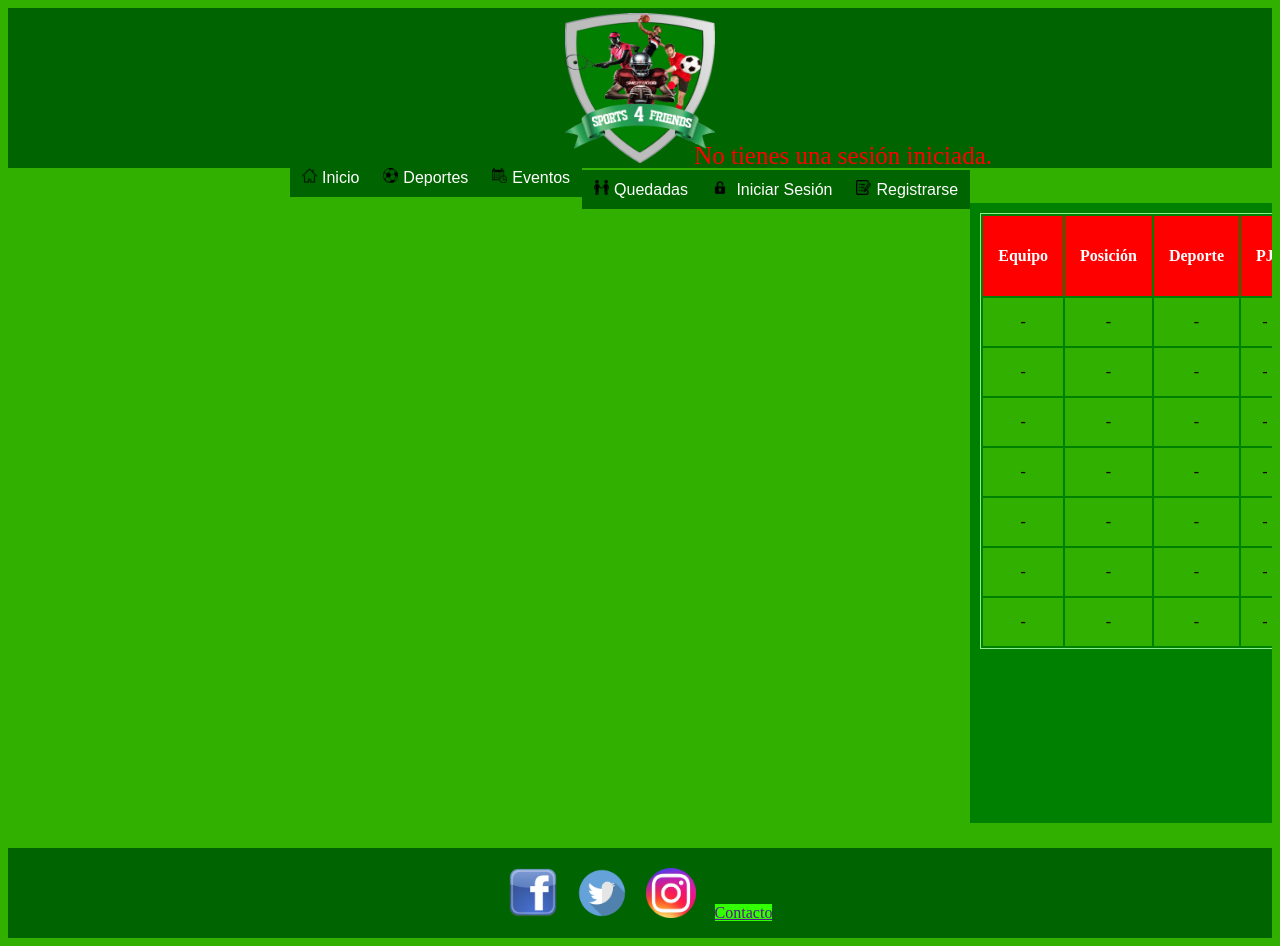
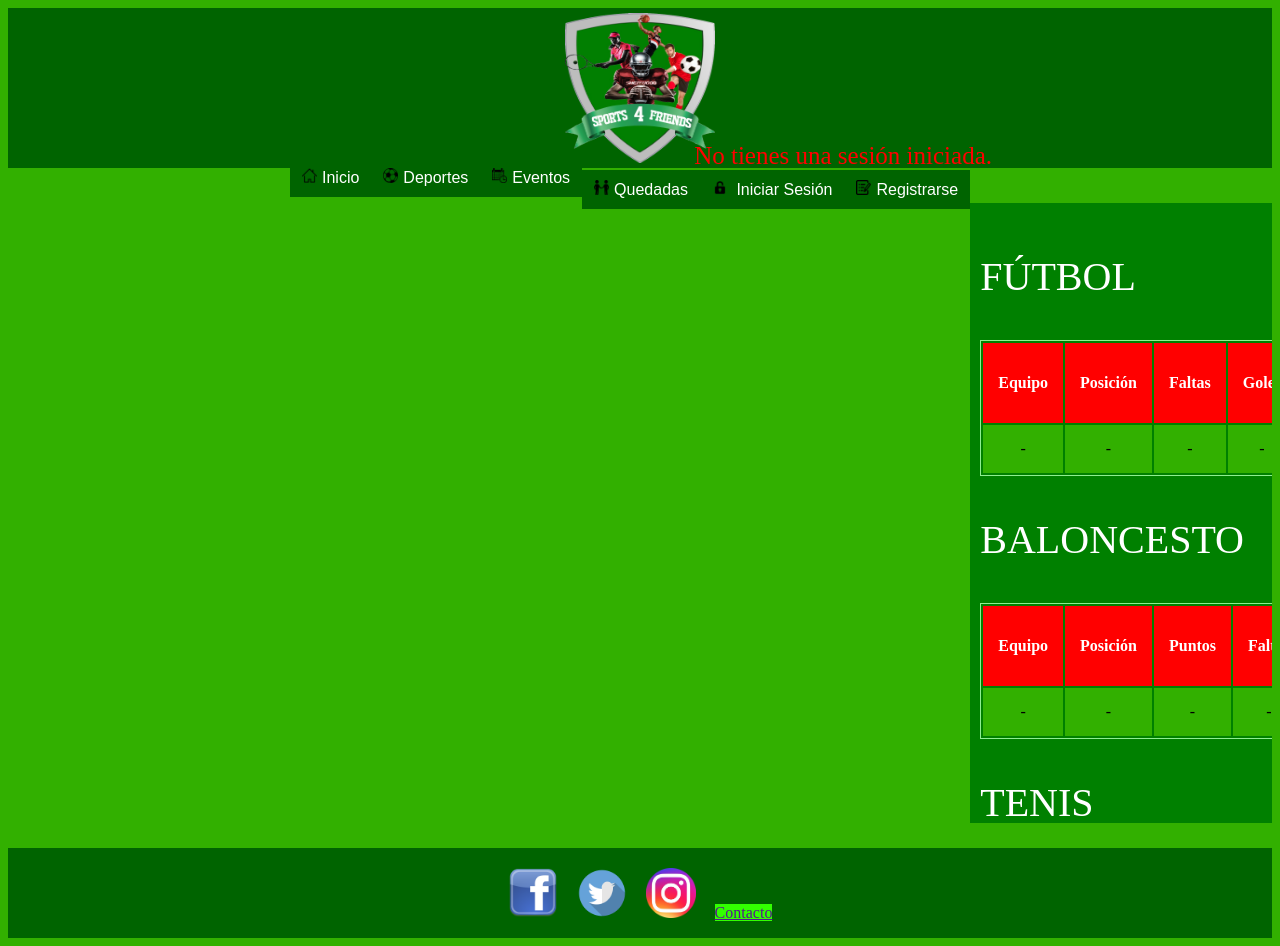
Before and after one commit to Ture2/Sports-4-Friends, a PHP site: page /Sports-4-Friends/estadistica.php in a window 1280 px wide. Run offline with PHP 8.4, Linux system fonts and the light colour scheme.

Commit message:
cambio eventos
-cambiado la info que muestran los eventos
-cambiado la info que piden los eventos
-cambiado las tablas de estadisticas

```diff
--- a/MisEventos.php
+++ b/MisEventos.php
@@ -24,8 +24,10 @@
 				<a href="pantallaEvento.php"><img class="logoC" src="images/event.png"></a>
 				<div id="evento">
 					<p id="evento">Nombre</p>
+					<p id="evento">Deporte</p>
 					<p id="evento">Fecha</p>
-					<p id="evento">Deporte</p>
+					<p id="evento">Hora</p>
+					<p id="evento">Ubicación</p>
 				</div>
 			</fieldset>
 				</div>
--- a/crearEvento.php
+++ b/crearEvento.php
@@ -25,8 +25,10 @@
 			<form action="MisEventos.php" method="POST">
 			<fieldset id="event">
 			<p><label>Nombre del evento:</label> <input type="text" name="name" value=""></p>
+			<p><label>Deporte:</label> <input type="text" name="sport" value=""></p>
 			<p><label>Fecha del evento:</label> <input type="date" name="fecha" value=""></p>
-			<p><label>Deporte:</label> <input type="text" name="sport" value=""></p>
+			<p><label>Hora del evento:</label> <input type="time" name="hora" value=""></p>
+			<p><label>Ubicación:</label> <input type="text" name="ubicacion" value=""></p>
 			<p><label>Descripción del evento: </label><textarea></textarea></p>
 			<div id="event">
 				<button id="event" type="submit" name="crear">Crear</button>
--- a/estadistica.php
+++ b/estadistica.php
@@ -15,11 +15,14 @@
 	<!-- METER LOS DATOS DE CADA JUGADOR CON LA BASE DE DATOS -->
 	<div id="contenido">
 		<div id="tabla">
+			<p>FÚTBOL</p>
 	  		<table>
 	  			<tr>
 	  				<th>Equipo</th>
 	  				<th>Posición</th>
-	  				<th>Deporte</th>
+	  				<th>Faltas</th>
+	  				<th>Goles</th>
+	  				<th>Tarjetas</th>
 	  				<th>PJ</th>
 	  				<th>PG</th>
 	  				<th>PP</th>
@@ -31,6 +34,23 @@
 	  				<td>-</td>
 	  				<td>-</td>
 	  				<td>-</td>
+	  				<td>-</td>
+	  				<td>-</td>
+	  			</tr>
+	  		</table>
+	  	</div>
+
+	  	<div id="tabla">
+	  		<p>BALONCESTO</p>
+	  		<table>
+	  			<tr>
+	  				<th>Equipo</th>
+	  				<th>Posición</th>
+	  				<th>Puntos</th>
+	  				<th>Faltas</th>
+	  				<th>PJ</th>
+	  				<th>PG</th>
+	  				<th>PP</th>
 	  			</tr>
 	  			<tr>
 	  				<td>-</td>
@@ -39,38 +59,21 @@
 	  				<td>-</td>
 	  				<td>-</td>
 	  				<td>-</td>
-	  			</tr>
-	  			<tr>
-	  				<td>-</td>
-	  				<td>-</td>
-	  				<td>-</td>
-	  				<td>-</td>
-	  				<td>-</td>
 	  				<td>-</td>
 	  			</tr>
+	  		</table>
+	  	</div>
+
+	  	<div id="tabla">
+	  		<p>TENIS</p>
+	  		<table>
 	  			<tr>
-	  				<td>-</td>
-	  				<td>-</td>
-	  				<td>-</td>
-	  				<td>-</td>
-	  				<td>-</td>
-	  				<td>-</td>
-	  			</tr>
-	  			<tr>
-	  				<td>-</td>
-	  				<td>-</td>
-	  				<td>-</td>
-	  				<td>-</td>
-	  				<td>-</td>
-	  				<td>-</td>
-	  			</tr>
-	  			<tr>
-	  				<td>-</td>
-	  				<td>-</td>
-	  				<td>-</td>
-	  				<td>-</td>
-	  				<td>-</td>
-	  				<td>-</td>
+	  				<th>Equipo</th>
+	  				<th>Sets</th>
+	  				<th>Puntos</th>
+	  				<th>PJ</th>
+	  				<th>PG</th>
+	  				<th>PP</th>
 	  			</tr>
 	  			<tr>
 	  				<td>-</td>
--- a/pantallaEvento.php
+++ b/pantallaEvento.php
@@ -26,8 +26,10 @@
 		<div>
 			<fieldset id="event">
 			<p><label>Nombre del evento</label></p>
+			<p><label>Deporte</label></p>
 			<p><label>Fecha del evento</label></p>
-			<p><label>Deporte</label></p>
+			<p><label>Hora del evento</label></p>
+			<p><label>Ubicación</label></p>
 			<p><label>Descripción del evento</label></p>
 			<div id="event">
 				<form action="" method="POST">
```
Also changed, not shown: eventos.php (+21 -7 lines).
